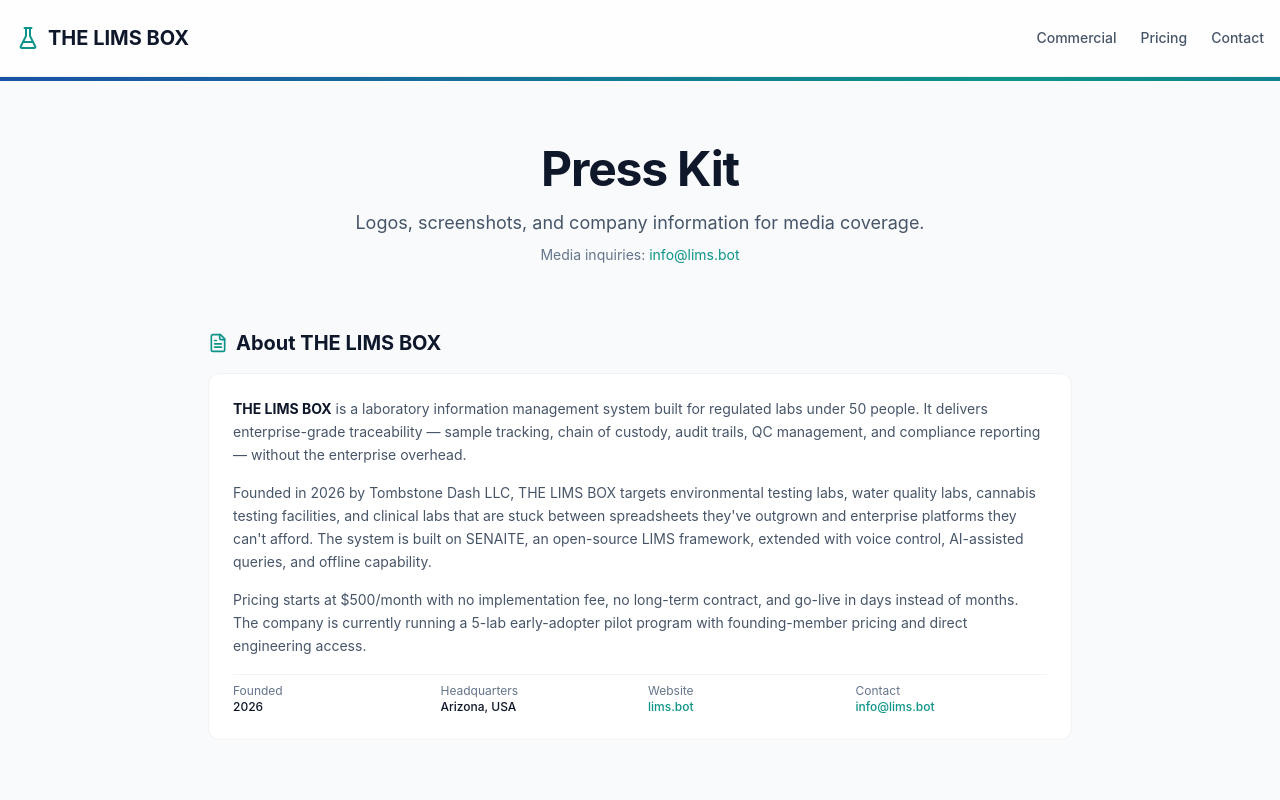
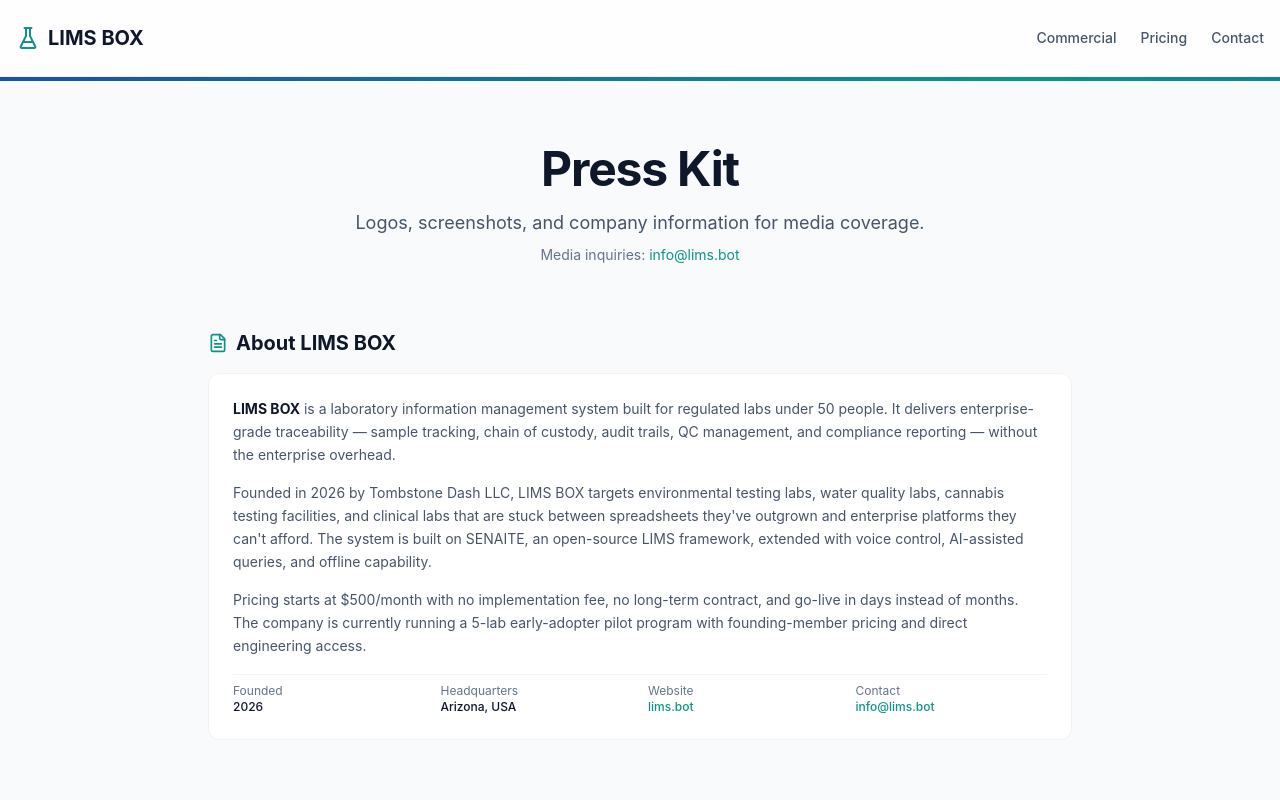
Before and after one commit to TombStoneDash/lims-box, a Next.js app: page /press in a window 1280 px wide. Shown: the top 800 px of the page. Built offline with nearby package versions, Linux system fonts and the light colour scheme.

Commit message:
fix: standardize branding to 'LIMS BOX' (not 'THE LIMS BOX')
- Updated all page references
- Consistent with COLA strategy guidance
- No overclaims, clean messaging

```diff
--- a/app/cola/page.tsx
+++ b/app/cola/page.tsx
@@ -72,7 +72,7 @@ export default function ColaPage() {
           <div className="flex items-center justify-between">
             <Link href="/" className="flex items-center gap-2">
               <FlaskConical className="w-6 h-6 text-[#2E8B57]" />
-              <span className="text-xl font-bold">THE LIMS BOX</span>
+              <span className="text-xl font-bold">LIMS BOX</span>
             </Link>
             <nav className="hidden sm:flex items-center gap-6 text-sm font-medium text-slate-400">
               <Link href="/pricing" className="hover:text-white transition-colors">Pricing</Link>
@@ -338,7 +338,7 @@ export default function ColaPage() {
       {/* Footer */}
       <footer className="py-8 px-4 border-t border-white/5">
         <div className="max-w-7xl mx-auto flex flex-col md:flex-row items-center justify-between gap-4 text-sm text-slate-500">
-          <p>&copy; {new Date().getFullYear()} THE LIMS BOX by Tombstone Dash LLC.</p>
+          <p>&copy; {new Date().getFullYear()} LIMS BOX by Tombstone Dash LLC.</p>
           <div className="flex items-center gap-6">
             <a href="mailto:info@lims.bot" className="hover:text-white transition-colors">info@lims.bot</a>
             <Link href="/" className="hover:text-white transition-colors">lims.bot</Link>
--- a/app/commercial/layout.tsx
+++ b/app/commercial/layout.tsx
@@ -1,11 +1,11 @@
 import type { Metadata } from 'next';
 
 export const metadata: Metadata = {
-  title: 'THE LIMS BOX — Commercial | Right-Sized Lab Management for Regulated Labs',
+  title: 'LIMS BOX — Commercial | Right-Sized Lab Management for Regulated Labs',
   description: 'Watch the LIMS BOX commercial. Enterprise-grade traceability without the enterprise overhead. Apply for the early-adopter pilot program for regulated labs.',
   alternates: { canonical: '/commercial' },
   openGraph: {
-    title: 'THE LIMS BOX — Commercial',
+    title: 'LIMS BOX — Commercial',
     description: 'Enterprise-grade traceability without the enterprise overhead. Apply for the early-adopter program.',
     url: 'https://lims.bot/commercial',
   },
--- a/app/commercial/page.tsx
+++ b/app/commercial/page.tsx
@@ -50,7 +50,7 @@ export default function CommercialPage() {
           <div className="flex items-center justify-between">
             <Link href="/" className="flex items-center gap-2">
               <FlaskConical className="w-6 h-6 text-[#2E8B57]" />
-              <span className="text-xl font-bold text-white">THE LIMS BOX</span>
+              <span className="text-xl font-bold text-white">LIMS BOX</span>
             </Link>
             <nav className="flex items-center gap-6 text-sm font-medium text-slate-400">
               <Link href="/pricing" className="hover:text-white transition-colors">Pricing</Link>
@@ -71,7 +71,7 @@ export default function CommercialPage() {
                 className="absolute inset-0 flex flex-col items-center justify-center bg-gradient-to-br from-[#1E3A5F] to-[#0F172A] group cursor-pointer"
               >
                 <FlaskConical className="w-16 h-16 text-[#2E8B57] mb-4" />
-                <h2 className="text-2xl md:text-4xl font-bold text-white mb-2 tracking-tight">THE LIMS BOX</h2>
+                <h2 className="text-2xl md:text-4xl font-bold text-white mb-2 tracking-tight">LIMS BOX</h2>
                 <p className="text-sm text-slate-400 mb-8">Right-sized for regulated labs.</p>
                 <div className="w-20 h-20 rounded-full bg-[#2E8B57] group-hover:bg-[#2E8B57]/90 flex items-center justify-center transition-all group-hover:scale-105 shadow-lg shadow-[#2E8B57]/30">
                   <svg className="w-8 h-8 text-white ml-1" fill="currentColor" viewBox="0 0 24 24"><path d="M8 5v14l11-7z"/></svg>
@@ -81,7 +81,7 @@ export default function CommercialPage() {
               <iframe
                 ref={playerRef}
                 src={`https://www.youtube.com/embed/${YOUTUBE_VIDEO_ID}?autoplay=1&rel=0&modestbranding=1&color=white`}
-                title="THE LIMS BOX Commercial"
+                title="LIMS BOX Commercial"
                 allow="accelerometer; autoplay; clipboard-write; encrypted-media; gyroscope; picture-in-picture"
                 allowFullScreen
                 className="absolute inset-0 w-full h-full"
@@ -154,7 +154,7 @@ export default function CommercialPage() {
       {/* Footer */}
       <footer className="py-8 px-4 border-t border-white/5">
         <div className="max-w-7xl mx-auto flex flex-col md:flex-row items-center justify-between gap-4 text-sm text-slate-500">
-          <p>&copy; {new Date().getFullYear()} THE LIMS BOX by Tombstone Dash LLC.</p>
+          <p>&copy; {new Date().getFullYear()} LIMS BOX by Tombstone Dash LLC.</p>
           <div className="flex items-center gap-6">
             <a href="mailto:info@lims.bot" className="hover:text-white transition-colors">info@lims.bot</a>
             <Link href="/" className="hover:text-white transition-colors">lims.bot</Link>
--- a/app/compare/page.tsx
+++ b/app/compare/page.tsx
@@ -127,7 +127,7 @@ export default function ComparePage() {
           <div className="flex items-center justify-between">
             <Link href="/" className="flex items-center gap-2">
               <FlaskConical className="w-6 h-6 text-[#2E8B57]" />
-              <span className="text-xl font-bold">THE LIMS BOX</span>
+              <span className="text-xl font-bold">LIMS BOX</span>
             </Link>
             <nav className="hidden sm:flex items-center gap-6 text-sm font-medium text-slate-400">
               <Link href="/pricing" className="hover:text-white transition-colors">Pricing</Link>
@@ -344,7 +344,7 @@ export default function ComparePage() {
       {/* Footer */}
       <footer className="py-8 px-4 border-t border-white/5">
         <div className="max-w-7xl mx-auto flex flex-col md:flex-row items-center justify-between gap-4 text-sm text-slate-500">
-          <p>&copy; {new Date().getFullYear()} THE LIMS BOX by Tombstone Dash LLC.</p>
+          <p>&copy; {new Date().getFullYear()} LIMS BOX by Tombstone Dash LLC.</p>
           <div className="flex items-center gap-6">
             <a href="mailto:info@lims.bot" className="hover:text-white transition-colors">info@lims.bot</a>
             <Link href="/" className="hover:text-white transition-colors">lims.bot</Link>
--- a/app/demo/record/page.tsx
+++ b/app/demo/record/page.tsx
@@ -203,7 +203,7 @@ export default function RecordPage() {
       <div className="h-screen bg-[#0F172A] flex items-center justify-center cursor-pointer" onClick={() => setStarted(true)}>
         <div className="text-center">
           <FlaskConical className="w-16 h-16 text-[#2E8B57] mx-auto mb-6" />
-          <h1 className="text-4xl font-bold text-white mb-2 tracking-tight">THE LIMS BOX</h1>
+          <h1 className="text-4xl font-bold text-white mb-2 tracking-tight">LIMS BOX</h1>
           <p className="text-slate-500 mb-8">Recording mode — click anywhere to start</p>
           <div className="text-xs text-slate-600">
             {steps.length} screens &times; {STEP_DURATION}s = {totalTime / 60}:{String(totalTime % 60).padStart(2, '0')} total
@@ -259,7 +259,7 @@ export default function RecordPage() {
 
       {/* Branding — bottom center, subtle */}
       <div className="absolute bottom-4 left-0 right-0 text-center">
-        <span className="text-[10px] text-slate-700">THE LIMS BOX — lims.bot</span>
+        <span className="text-[10px] text-slate-700">LIMS BOX — lims.bot</span>
       </div>
     </div>
   );
--- a/app/demo/walkthrough/page.tsx
+++ b/app/demo/walkthrough/page.tsx
@@ -284,7 +284,7 @@ export default function WalkthroughPage() {
         <div className="max-w-5xl mx-auto flex items-center justify-between">
           <Link href="/" className="flex items-center gap-2">
             <FlaskConical className="w-5 h-5 text-[#2E8B57]" />
-            <span className="text-sm font-bold text-white">THE LIMS BOX</span>
+            <span className="text-sm font-bold text-white">LIMS BOX</span>
             <span className="text-[10px] bg-[#2E8B57]/20 text-[#2E8B57] px-2 py-0.5 rounded-full ml-1">WALKTHROUGH</span>
           </Link>
           <div className="flex items-center gap-4">
@@ -377,7 +377,7 @@ export default function WalkthroughPage() {
 
       {/* Footer */}
       <footer className="px-4 py-3 border-t border-white/5 text-center text-xs text-slate-600">
-        Simulated data — THE LIMS BOX by Tombstone Dash LLC
+        Simulated data — LIMS BOX by Tombstone Dash LLC
       </footer>
     </div>
   );
--- a/app/early-adopter/layout.tsx
+++ b/app/early-adopter/layout.tsx
@@ -1,7 +1,7 @@
 import type { Metadata } from 'next';
 
 export const metadata: Metadata = {
-  title: 'Early-Adopter Program — THE LIMS BOX | Structured Pilot for Regulated Labs',
+  title: 'Early-Adopter Program — LIMS BOX | Structured Pilot for Regulated Labs',
   description: 'Apply for the LIMS BOX early-adopter pilot. 5 slots for regulated labs. Dedicated onboarding, direct engineering access, founding-member pricing. Not a free trial.',
   alternates: { canonical: '/early-adopter' },
   openGraph: {
--- a/app/early-adopter/page.tsx
+++ b/app/early-adopter/page.tsx
@@ -89,7 +89,7 @@ export default function EarlyAdopterPage() {
           <div className="flex items-center justify-between">
             <Link href="/" className="flex items-center gap-2">
               <FlaskConical className="w-6 h-6 text-[#2E8B57]" />
-              <span className="text-xl font-bold text-white">THE LIMS BOX</span>
+              <span className="text-xl font-bold text-white">LIMS BOX</span>
             </Link>
             <nav className="flex items-center gap-6 text-sm font-medium text-slate-400">
               <Link href="/commercial" className="hover:text-white transition-colors">Commercial</Link>
@@ -227,7 +227,7 @@ export default function EarlyAdopterPage() {
       {/* Footer */}
       <footer className="py-8 px-4 border-t border-white/5">
         <div className="max-w-7xl mx-auto flex flex-col md:flex-row items-center justify-between gap-4 text-sm text-slate-500">
-          <p>&copy; {new Date().getFullYear()} THE LIMS BOX by Tombstone Dash LLC.</p>
+          <p>&copy; {new Date().getFullYear()} LIMS BOX by Tombstone Dash LLC.</p>
           <div className="flex items-center gap-6">
             <a href="mailto:info@lims.bot" className="hover:text-white transition-colors">info@lims.bot</a>
             <Link href="/" className="hover:text-white transition-colors">lims.bot</Link>
--- a/app/page.tsx
+++ b/app/page.tsx
@@ -87,7 +87,7 @@ export default function HomePage() {
               <span className="text-lab-teal">With its founder.</span>
             </h2>
             <p className="text-slate-700 dark:text-slate-300 leading-relaxed">
-              THE LIMS BOX is built on SENAITE, the leading open-source
+              LIMS BOX is built on SENAITE, the leading open-source
               Laboratory Information Management System, in active technical
               collaboration with its founder Ramon Bartl. We ship hardware,
               packaging, AI, and go-to-market — SENAITE provides the
--- a/app/press/layout.tsx
+++ b/app/press/layout.tsx
@@ -1,8 +1,8 @@
 import type { Metadata } from 'next';
 
 export const metadata: Metadata = {
-  title: 'Press Kit — THE LIMS BOX | Logos, Screenshots & Company Info',
-  description: 'Download THE LIMS BOX press kit: logo SVGs, product screenshots, company boilerplate, and founder bio. For media inquiries contact info@lims.bot.',
+  title: 'Press Kit — LIMS BOX | Logos, Screenshots & Company Info',
+  description: 'Download LIMS BOX press kit: logo SVGs, product screenshots, company boilerplate, and founder bio. For media inquiries contact info@lims.bot.',
   alternates: { canonical: '/press' },
 };
 
--- a/app/press/page.tsx
+++ b/app/press/page.tsx
@@ -40,7 +40,7 @@ export default function PressPage() {
           <div className="flex items-center justify-between">
             <Link href="/" className="flex items-center gap-2">
               <FlaskConical className="w-6 h-6 text-lab-teal" />
-              <span className="text-xl font-bold text-slate-900 dark:text-white">THE LIMS BOX</span>
+              <span className="text-xl font-bold text-slate-900 dark:text-white">LIMS BOX</span>
             </Link>
             <nav className="flex items-center gap-6 text-sm font-medium text-slate-600 dark:text-slate-300">
               <Link href="/commercial" className="hover:text-lab-teal transition-colors">Commercial</Link>
@@ -76,14 +76,14 @@ export default function PressPage() {
         <section>
           <div className="flex items-center gap-2 mb-4">
             <FileText className="w-5 h-5 text-lab-teal" />
-            <h2 className="text-xl font-bold text-slate-900 dark:text-white">About THE LIMS BOX</h2>
+            <h2 className="text-xl font-bold text-slate-900 dark:text-white">About LIMS BOX</h2>
           </div>
           <div className="bg-white dark:bg-white/5 border border-black/5 dark:border-white/10 rounded-xl p-6 space-y-4 text-sm text-slate-600 dark:text-slate-300 leading-relaxed">
             <p>
-              <strong className="text-slate-900 dark:text-white">THE LIMS BOX</strong> is a laboratory information management system built for regulated labs under 50 people. It delivers enterprise-grade traceability — sample tracking, chain of custody, audit trails, QC management, and compliance reporting — without the enterprise overhead.
+              <strong className="text-slate-900 dark:text-white">LIMS BOX</strong> is a laboratory information management system built for regulated labs under 50 people. It delivers enterprise-grade traceability — sample tracking, chain of custody, audit trails, QC management, and compliance reporting — without the enterprise overhead.
             </p>
             <p>
-              Founded in 2026 by Tombstone Dash LLC, THE LIMS BOX targets environmental testing labs, water quality labs, cannabis testing facilities, and clinical labs that are stuck between spreadsheets they've outgrown and enterprise platforms they can't afford. The system is built on SENAITE, an open-source LIMS framework, extended with voice control, AI-assisted queries, and offline capability.
+              Founded in 2026 by Tombstone Dash LLC, LIMS BOX targets environmental testing labs, water quality labs, cannabis testing facilities, and clinical labs that are stuck between spreadsheets they've outgrown and enterprise platforms they can't afford. The system is built on SENAITE, an open-source LIMS framework, extended with voice control, AI-assisted queries, and offline capability.
             </p>
             <p>
               Pricing starts at $500/month with no implementation fee, no long-term contract, and go-live in days instead of months. The company is currently running a 5-lab early-adopter pilot program with founding-member pricing and direct engineering access.
@@ -112,7 +112,7 @@ export default function PressPage() {
                 <h3 className="text-lg font-semibold text-slate-900 dark:text-white">Hudson Taylor</h3>
                 <p className="text-sm text-lab-teal mb-3">Founder & CEO, Tombstone Dash LLC</p>
                 <p className="text-sm text-slate-600 dark:text-slate-300 leading-relaxed">
-                  Hudson Taylor is the founder of Tombstone Dash LLC and creator of THE LIMS BOX. With a background in lab informatics and software engineering, Hudson identified the gap between enterprise LIMS platforms that cost six figures and the spreadsheet chaos that small regulated labs default to. THE LIMS BOX is his answer: audit-ready traceability that deploys in days, not months, at a price point small labs can justify. He is building the company through a network of VC connectors and strategic partnerships with the SENAITE open-source community.
+                  Hudson Taylor is the founder of Tombstone Dash LLC and creator of LIMS BOX. With a background in lab informatics and software engineering, Hudson identified the gap between enterprise LIMS platforms that cost six figures and the spreadsheet chaos that small regulated labs default to. LIMS BOX is his answer: audit-ready traceability that deploys in days, not months, at a price point small labs can justify. He is building the company through a network of VC connectors and strategic partnerships with the SENAITE open-source community.
                 </p>
               </div>
             </div>
@@ -196,7 +196,7 @@ export default function PressPage() {
 
       <footer className="py-8 px-4 border-t border-black/5 dark:border-white/5">
         <div className="max-w-7xl mx-auto text-center text-sm text-slate-500 dark:text-slate-400">
-          <p>&copy; {new Date().getFullYear()} THE LIMS BOX by Tombstone Dash LLC.</p>
+          <p>&copy; {new Date().getFullYear()} LIMS BOX by Tombstone Dash LLC.</p>
         </div>
       </footer>
     </div>
--- a/components/VideoSection.tsx
+++ b/components/VideoSection.tsx
@@ -14,7 +14,7 @@ type VideoSectionProps = {
 
 export function VideoSection({
   videoId,
-  title = 'THE LIMS BOX — 2:45 commercial',
+  title = 'LIMS BOX — 2:45 commercial',
   posterSrc,
   posterAlt = 'LIMS BOX commercial poster',
   className = '',
```
